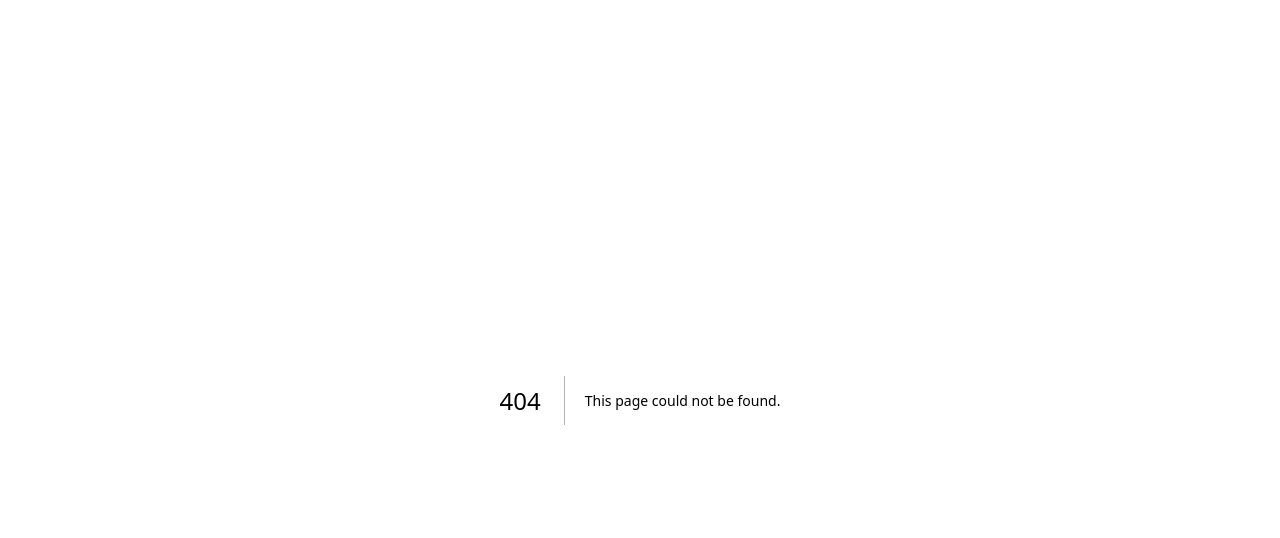
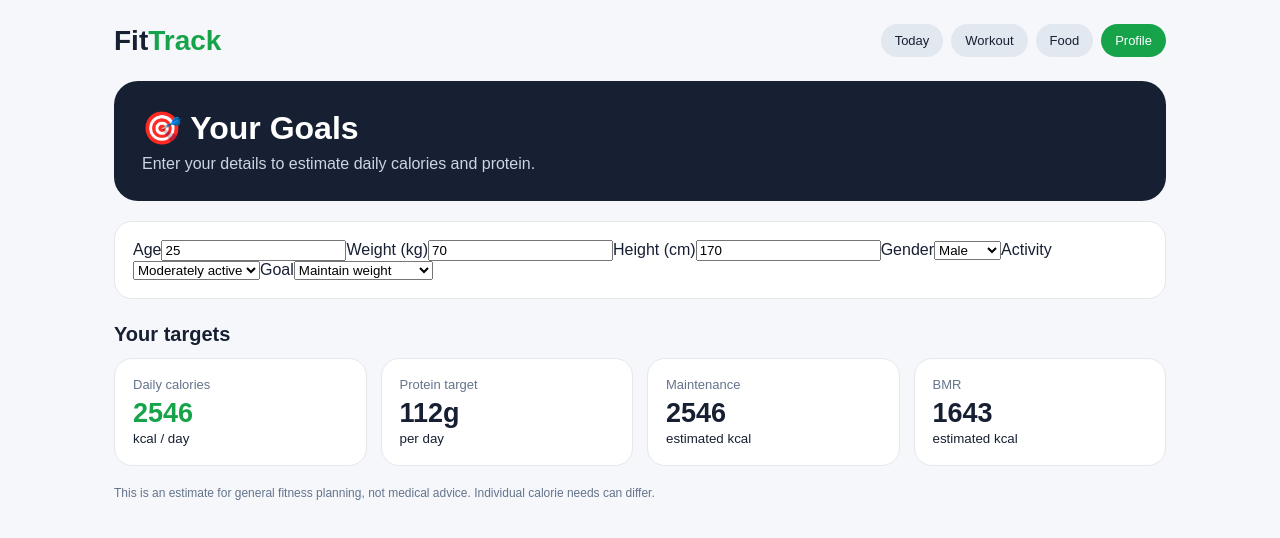
Before and after one commit to 14-Nishanth/Fittrack, a Next.js app: page /profile in a window 1280 px wide. Before the commit this address had no page. Shown: the top 538 px of the page. Built offline with nearby package versions, Linux system fonts and the light colour scheme.

Commit message:
Add profile calorie and protein calculator

```diff
--- /dev/null
+++ b/app/profile/page.tsx
@@ -0,0 +1,21 @@
+'use client';
+
+import { useMemo, useState } from 'react';
+
+export default function ProfilePage(){
+  const [age,setAge]=useState(25); const [weight,setWeight]=useState(70); const [height,setHeight]=useState(170);
+  const [gender,setGender]=useState('male'); const [activity,setActivity]=useState(1.55); const [goal,setGoal]=useState('maintain');
+  const result=useMemo(()=>{
+    const bmr=gender==='male' ? 10*weight+6.25*height-5*age+5 : 10*weight+6.25*height-5*age-161;
+    const maintenance=Math.round(bmr*Number(activity));
+    const calories=goal==='lose'?maintenance-400:goal==='gain'?maintenance+300:maintenance;
+    const protein=Math.round(weight*(goal==='gain'?1.8:1.6));
+    return {bmr:Math.round(bmr),maintenance,calories,protein};
+  },[age,weight,height,gender,activity,goal]);
+  return <main className="app"><header className="top"><div className="brand">Fit<span>Track</span></div><nav className="nav"><a className="pill" href="/">Today</a><a className="pill" href="/workout">Workout</a><a className="pill" href="/food">Food</a><span className="pill active-pill">Profile</span></nav></header>
+    <section className="hero"><h1>🎯 Your Goals</h1><p>Enter your details to estimate daily calories and protein.</p></section>
+    <section className="card form-card"><div className="form-grid"><label>Age<input type="number" min="13" value={age} onChange={e=>setAge(Number(e.target.value))}/></label><label>Weight (kg)<input type="number" min="30" value={weight} onChange={e=>setWeight(Number(e.target.value))}/></label><label>Height (cm)<input type="number" min="100" value={height} onChange={e=>setHeight(Number(e.target.value))}/></label><label>Gender<select value={gender} onChange={e=>setGender(e.target.value)}><option value="male">Male</option><option value="female">Female</option></select></label><label>Activity<select value={activity} onChange={e=>setActivity(Number(e.target.value))}><option value="1.2">Sedentary</option><option value="1.375">Lightly active</option><option value="1.55">Moderately active</option><option value="1.725">Very active</option><option value="1.9">Extra active</option></select></label><label>Goal<select value={goal} onChange={e=>setGoal(e.target.value)}><option value="lose">Lose weight</option><option value="maintain">Maintain weight</option><option value="gain">Gain muscle/weight</option></select></label></div></section>
+    <div className="section">Your targets</div><div className="grid"><div className="card"><div className="label">Daily calories</div><div className="value green">{result.calories}</div><small>kcal / day</small></div><div className="card"><div className="label">Protein target</div><div className="value">{result.protein}g</div><small>per day</small></div><div className="card"><div className="label">Maintenance</div><div className="value">{result.maintenance}</div><small>estimated kcal</small></div><div className="card"><div className="label">BMR</div><div className="value">{result.bmr}</div><small>estimated kcal</small></div></div>
+    <p className="note">This is an estimate for general fitness planning, not medical advice. Individual calorie needs can differ.</p>
+  </main>
+}
```
